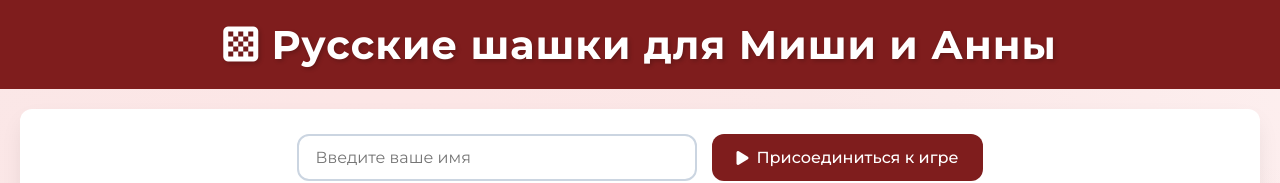
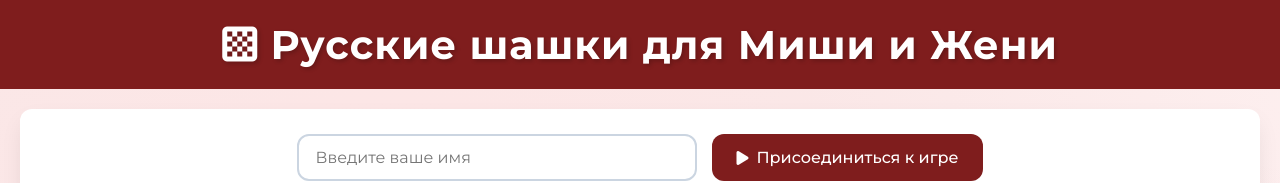
Before and after one commit to MishaAndAnna/MishaAndZhenia, a plain HTML site: page shashki.html in a window 1280 px wide. Shown: the top 183 px of the page. Drawn offline with Linux system fonts and the light colour scheme; a script that the page names is missing.

Commit message:
Update shashki.html

```diff
--- a/shashki.html
+++ b/shashki.html
@@ -3,7 +3,7 @@
 <head>
     <meta charset="UTF-8">
     <meta name="viewport" content="width=device-width, initial-scale=1.0">
-    <title>Русские шашки для Миши и Анны</title>
+    <title>Русские шашки для Миши и Жени</title>
     <script src="https://cdnjs.cloudflare.com/ajax/libs/firebase/9.23.0/firebase-app-compat.min.js"></script>
     <script src="https://cdnjs.cloudflare.com/ajax/libs/firebase/9.23.0/firebase-database-compat.min.js"></script>
     <link href="https://cdnjs.cloudflare.com/ajax/libs/font-awesome/6.0.0/css/all.min.css" rel="stylesheet">
@@ -647,7 +647,7 @@
 </head>
 <body>
     <header class="app-header">
-        <h1><i class="fas fa-chess-board"></i> Русские шашки для Миши и Анны</h1>
+        <h1><i class="fas fa-chess-board"></i> Русские шашки для Миши и Жени</h1>
     </header>
 
     <div class="container">
```
